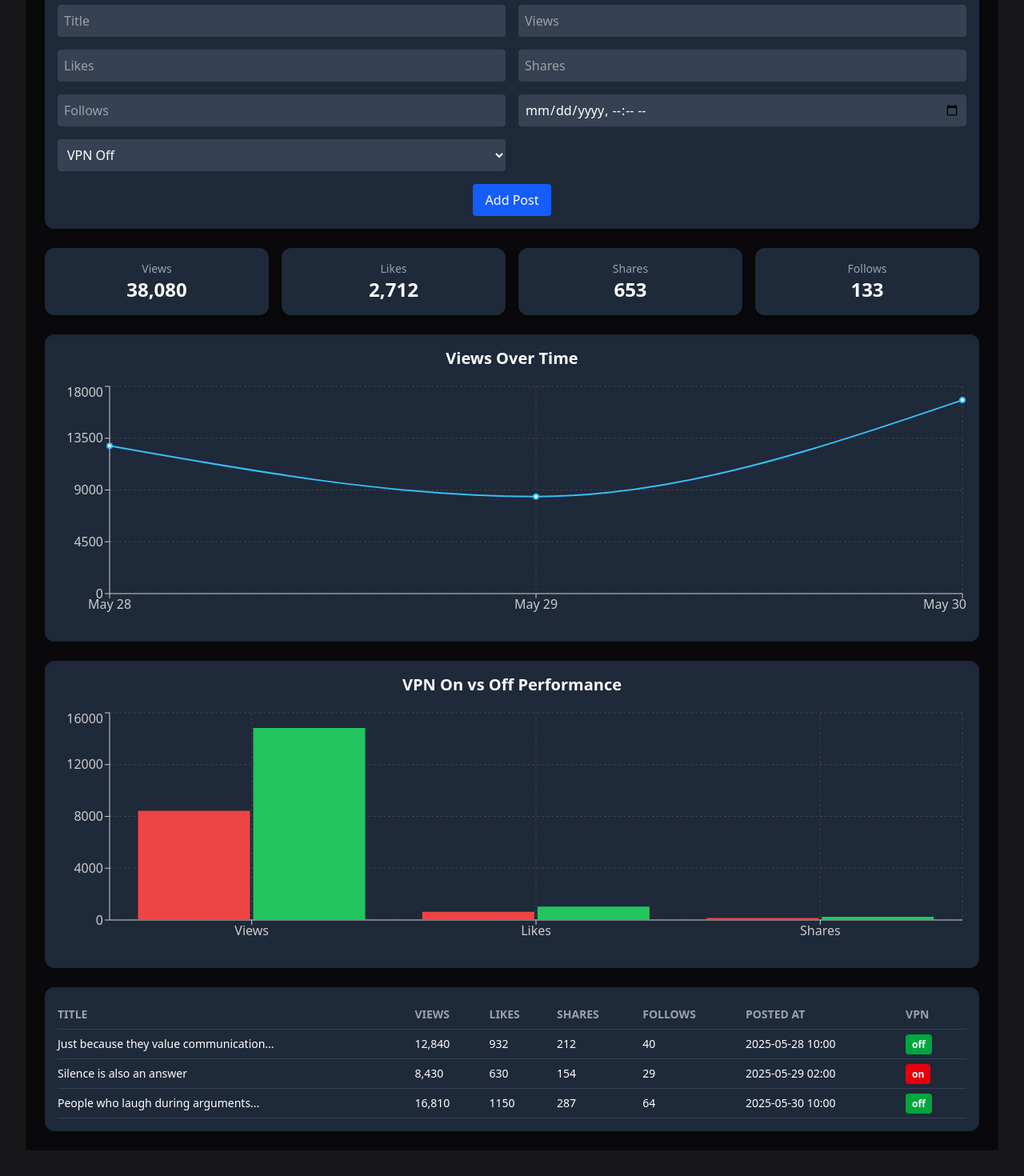
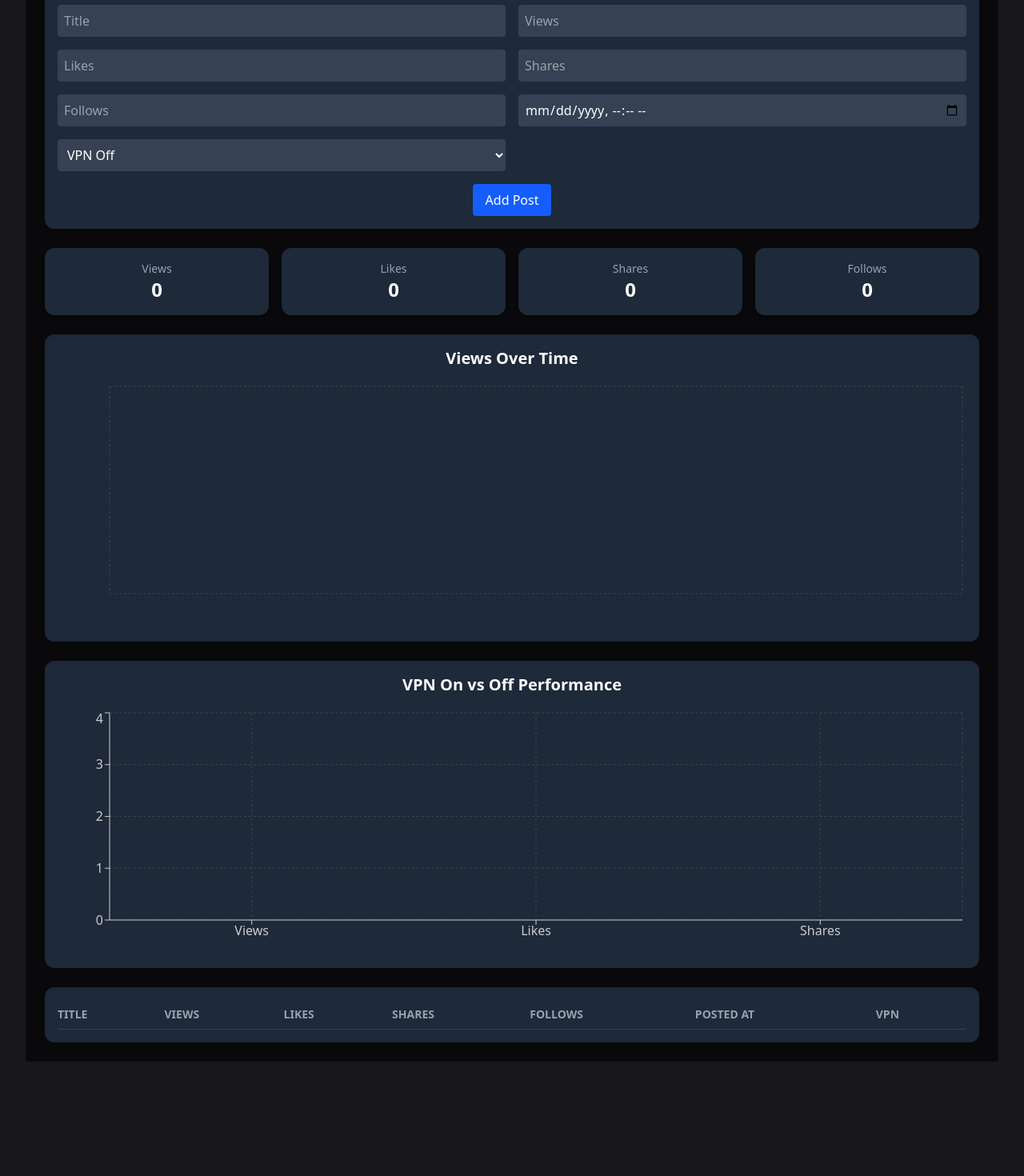
Before and after one commit to Ahildebr/signal-stack, a React (Vite) app: page / in a window 1280 px wide. Shown: the part 170-1640 px from the top of the page at 80% size. After the commit the page ends 1529 px from the top, so only its background shows below. Built offline with nearby package versions, Linux system fonts and the light colour scheme.

Commit message:
PIPenv created sucessfully

```diff
--- a/src/components/Dashboard.jsx
+++ b/src/components/Dashboard.jsx
@@ -1,7 +1,7 @@
 import React from "react";
 import { useState } from "react";
 import PostsTable from "./PostsTable";
-import mockPosts from "../data/mockPosts";
+//import mockPosts from "../data/mockPosts";
 import OverviewCard from "./OverviewCard";
 import NewPostForm from "./NewPostForm";
 import VpnComparisonChart from "./vpmComparisonChart";
@@ -12,7 +12,7 @@ import ViewsChart from "./ViewsChart";
 
 
 function Dashboard() {
-  const [posts, setPosts] = useState(mockPosts);
+  const [posts, setPosts] = useState([]);
 
   const totals = posts.reduce(
     (acc, post) => {
```
Also changed, not shown: 2 other files (tests, documents, lock files or other folders).
